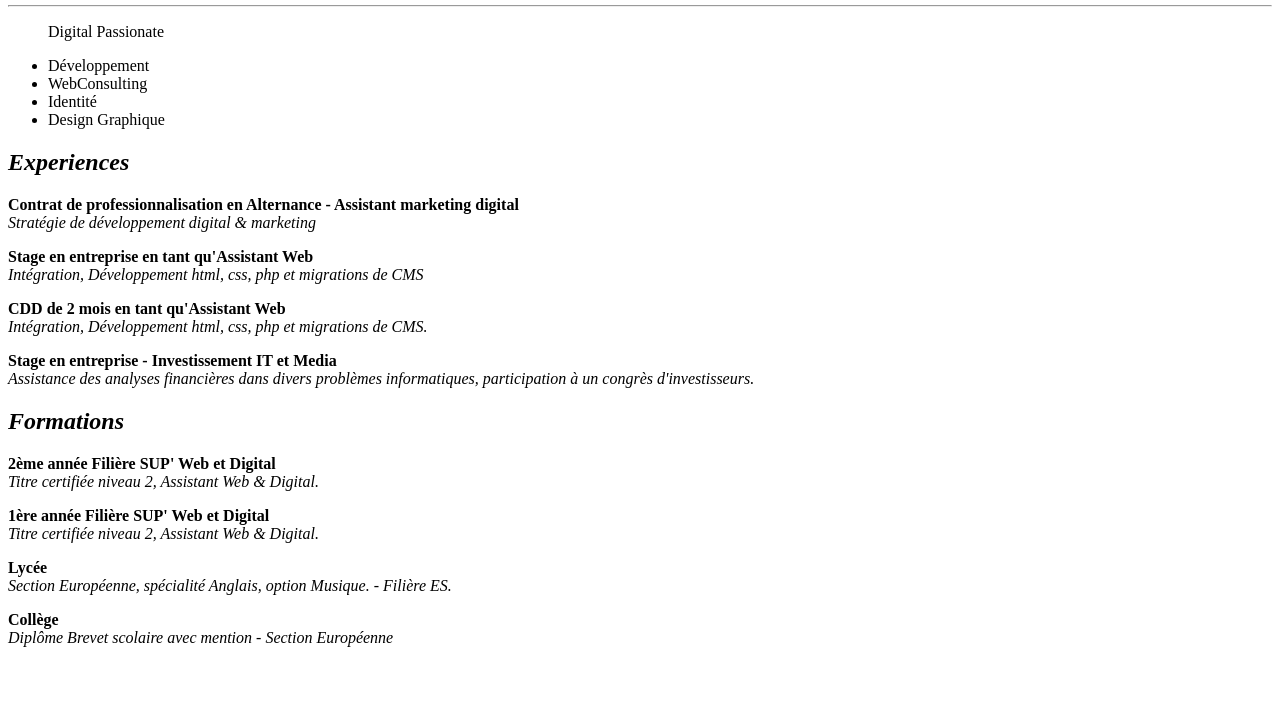
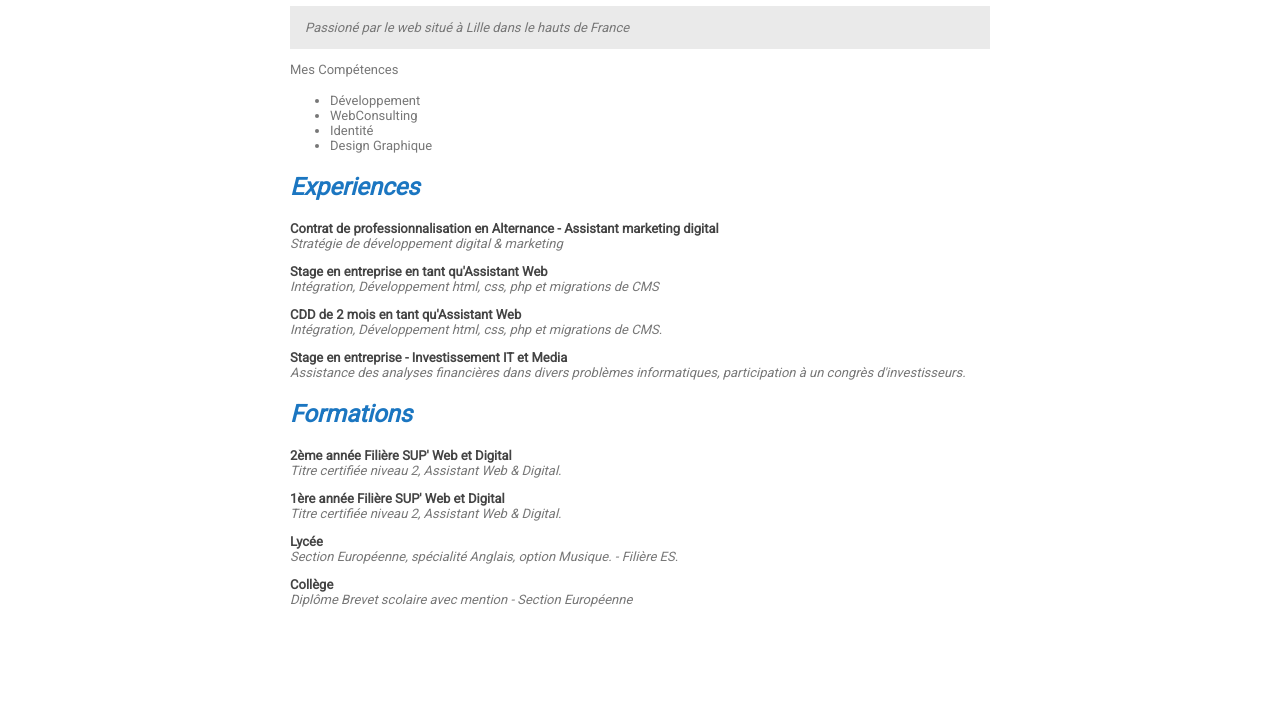
Before and after one commit to bidays/CV, a plain HTML site: page index.html in a window 1280 px wide. Shown: the part 75-800 px from the top of the page. Drawn offline with Linux system fonts and the light colour scheme.

Commit message:
style du cv

```diff
--- a/index.html
+++ b/index.html
@@ -1,17 +1,18 @@
 <!DOCTYPE html>
-<html>
+<html lang="fr">
 <head>
   <title>Demian Ortega CV</title>
+   <meta charset="UTF-8">
   <link href="https://fonts.googleapis.com/css?family=Roboto" rel="stylesheet">
   <link href="style.css" rel="stylesheet">
 </head>
 <body>
 
   <h1 id="demian-ortega-cv">DEMIAN ORTEGA CV</h1>
-  <hr>
   <blockquote>
-    <p>Digital Passionate</p>
+    <p>Passioné par le web situé à Lille dans le hauts de France</p>
   </blockquote>
+  <p>Mes Compétences</p>
   <ul>
     <li>Développement</li>
     <li>WebConsulting</li>
--- a/style.css
+++ b/style.css
@@ -0,0 +1,36 @@
+*{
+  font-family: roboto;
+}
+
+body{
+  max-width: 700px;
+  margin: 0 auto;
+}
+h1{
+  text-align: center;
+}
+
+hr{
+  color: rgba(0,0,0,0.1);
+}
+
+h1,h2,h3,h4,h5 {
+  color: #1B76C1;
+}
+
+p,li{
+    color:#777;
+    font-size: 13px;
+}
+
+blockquote{
+  font-style: italic;
+  font-size: 14px;
+  background: rgba(50,50,50,0.1);
+  padding: 1px 15px;
+  margin: 0;
+}
+
+strong{
+  color: #444;
+}
```
